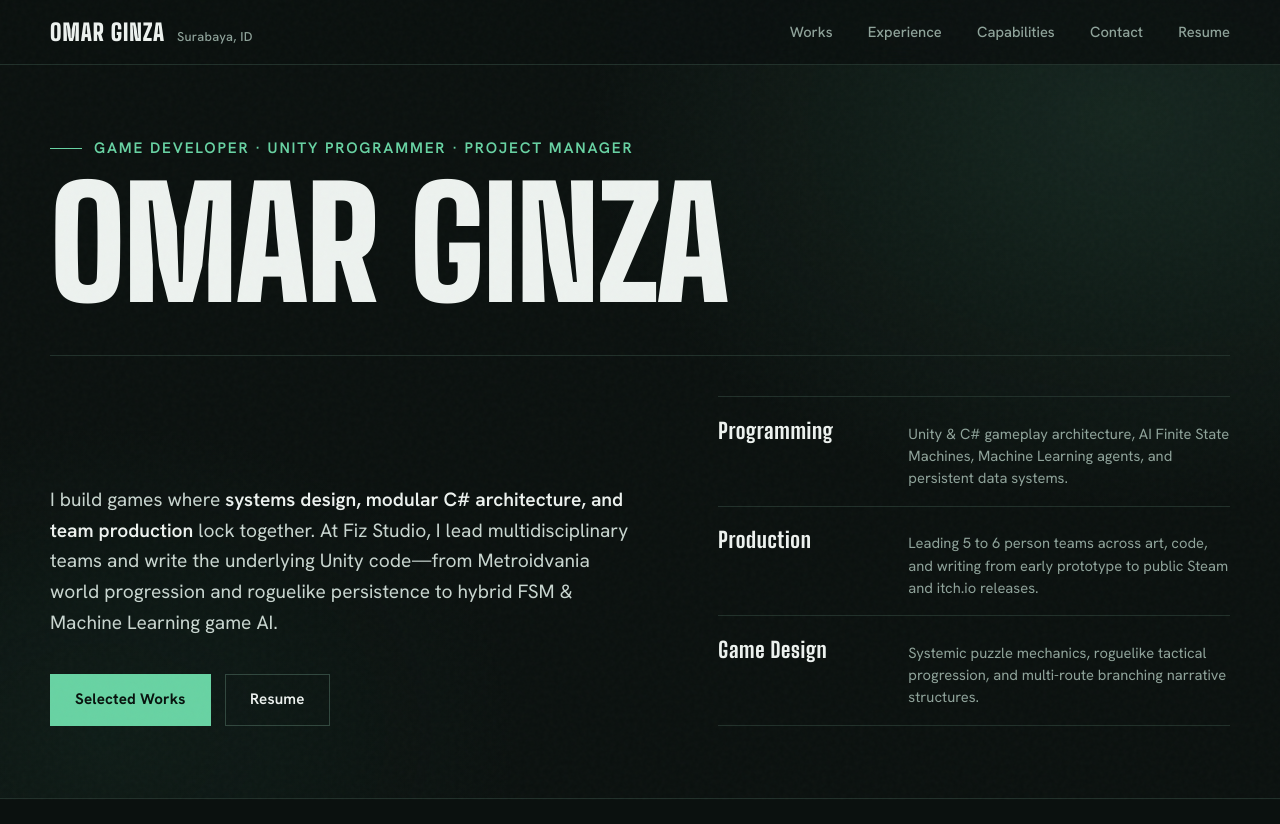
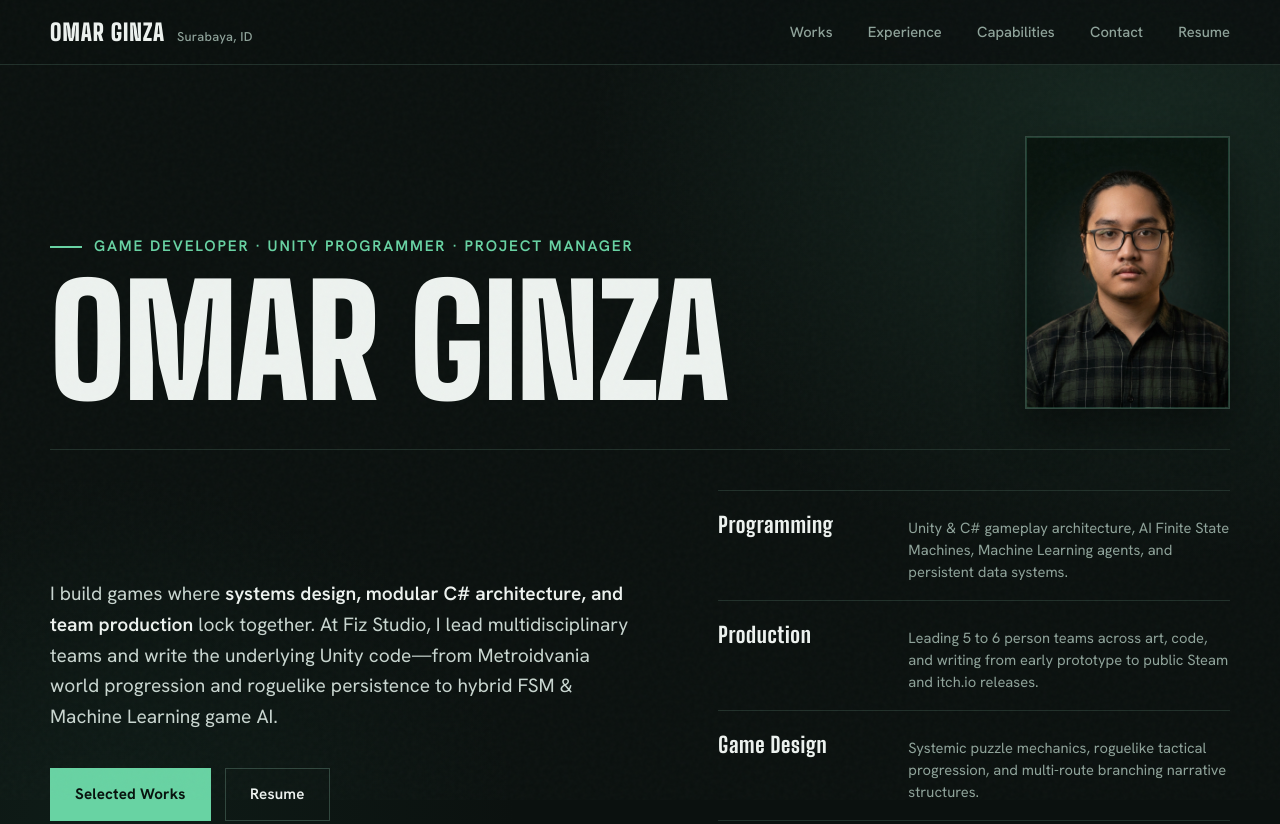
Before and after one commit to OmarGinzax/OmarGinzax.github.io, a plain HTML site: page index.html in a window 1280 px wide. Shown: the top 824 px of the page. Drawn offline with Linux system fonts and the light colour scheme.

Commit message:
Add studio-edited portrait photo to hero section

```diff
--- a/index.html
+++ b/index.html
@@ -183,7 +183,38 @@
     }
 
     .hero-top {
-      margin-bottom: 2.75rem;
+      margin-bottom: 2.5rem;
+      display: flex;
+      justify-content: space-between;
+      align-items: flex-end;
+      gap: 2.5rem;
+    }
+
+    .hero-portrait {
+      position: relative;
+      width: clamp(145px, 16vw, 205px);
+      aspect-ratio: 3 / 4;
+      flex-shrink: 0;
+      border: 1px solid var(--line-light);
+      background: var(--surface);
+      overflow: hidden;
+      box-shadow: 0 18px 40px rgba(0, 0, 0, 0.45);
+    }
+
+    .hero-portrait::after {
+      content: "";
+      position: absolute;
+      inset: 0;
+      border: 1px solid rgba(104, 211, 163, 0.22);
+      pointer-events: none;
+    }
+
+    .hero-portrait img {
+      width: 100%;
+      height: 100%;
+      object-fit: cover;
+      object-position: center 18%;
+      display: block;
     }
 
     .hero-eyebrow {
@@ -940,6 +971,16 @@
         padding: 7.5rem 0 4rem;
       }
 
+      .hero-top {
+        flex-direction: column-reverse;
+        align-items: flex-start;
+        gap: 1.5rem;
+      }
+
+      .hero-portrait {
+        width: 130px;
+      }
+
       .hero-bottom,
       .timeline-item,
       .split,
@@ -1016,8 +1057,13 @@
   <header class="hero" id="top">
     <div class="wrap">
       <div class="hero-top">
-        <div class="hero-eyebrow">Game Developer · Unity Programmer · Project Manager</div>
-        <h1>Omar Ginza</h1>
+        <div>
+          <div class="hero-eyebrow">Game Developer · Unity Programmer · Project Manager</div>
+          <h1>Omar Ginza</h1>
+        </div>
+        <figure class="hero-portrait">
+          <img src="Omar%20Ginza%20Photo.jpg" alt="Portrait of Omar Ginza">
+        </figure>
       </div>
 
       <div class="hero-bottom">
```
Also changed, not shown: Omar Ginza Photo.jpg (added), 2 other files.
